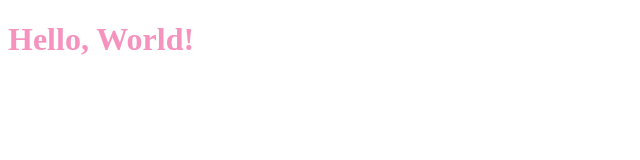
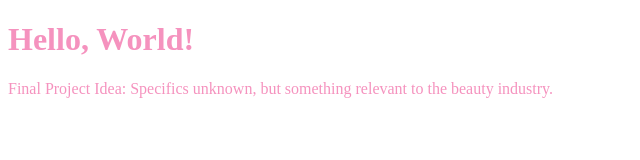
Before and after one commit to e-weimer/CS3338-first-project, a plain HTML site: page index.html in a window 1280 px wide. Shown: the whole page, without its empty margins (0-640 px from the left). Drawn offline with Linux system fonts and the light colour scheme.

Commit message:
Added a line with final project idea to index.html file.

```diff
--- a/index.html
+++ b/index.html
@@ -1,5 +1,6 @@
 <!DOCTYPE html>
 <html lang="en">
+
 <head>
     <meta charset="UTF-8">
     <meta name="viewport" content="width=device-width, initial-scale=1.0">
@@ -10,7 +11,10 @@
         }
     </style>
 </head>
+
 <body>
     <h1>Hello, World!</h1>
+    Final Project Idea: Specifics unknown, but something relevant to the beauty industry.
 </body>
+
 </html>
```
